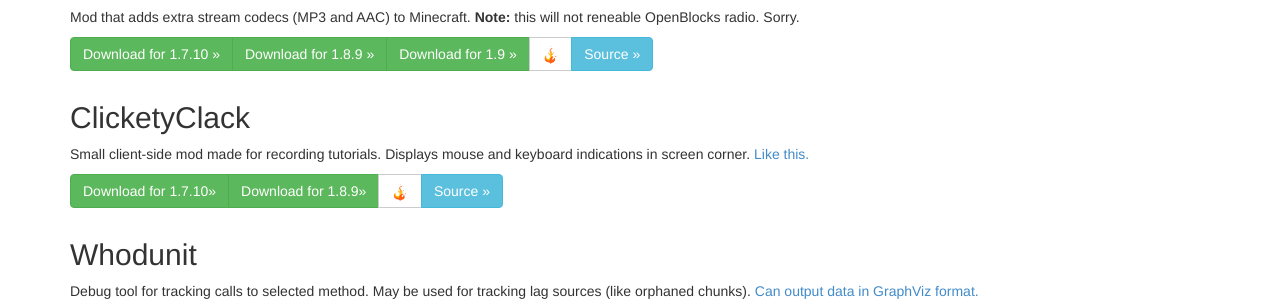
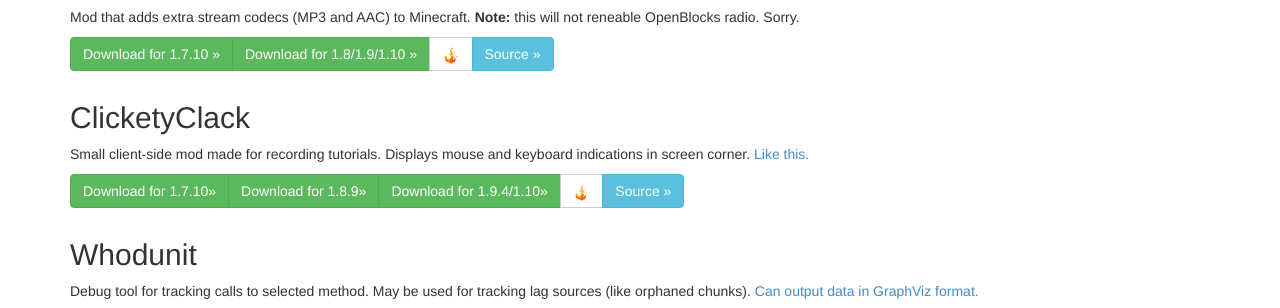
Before and after one commit to Jorch72/OpenModsInfo, a plain HTML site: page openmods.info/misc.html in a window 1280 px wide. Shown: the part 484-792 px from the top of the page. Drawn offline with nearby package versions, Linux system fonts and the light colour scheme.

Commit message:
Add NotEnoughCodecs and ClicketyClack releases

```diff
--- a/openmods.info/misc.html
+++ b/openmods.info/misc.html
@@ -50,8 +50,7 @@
                     <p>Mod that adds extra stream codecs (MP3 and AAC) to Minecraft. <strong>Note:</strong> this will not reneable OpenBlocks radio.<!-- It's dead, Jim --> Sorry.<!-- Abandon all hope --></p>
                     <p class="btn-group">
                         <a class="btn btn-success" href="downloads/NotEnoughCodecs-1.7.10-0.4.jar" role="button" data-tracking="not_enough_codecs:download:mc17">Download for 1.7.10 »</a>
-                        <a class="btn btn-success" href="downloads/NotEnoughCodecs-1.8.9-0.5.jar" role="button" data-tracking="not_enough_codecs:download:mc18">Download for 1.8.9 »</a>
-                        <a class="btn btn-success" href="downloads/NotEnoughCodecs-1.9-0.5.jar" role="button" data-tracking="not_enough_codecs:download:mc19">Download for 1.9 »</a>
+                        <a class="btn btn-success" href="downloads/NotEnoughCodecs-0.5.jar" role="button" data-tracking="not_enough_codecs:download:mc18">Download for 1.8/1.9/1.10 »</a>
                         <a class="btn btn-default" href="http://www.curse.com/mc-mods/minecraft/241058-notenoughcodecs" role="button" data-tracking="curse:jump:openmods"><img src="images/curse.png" style="height: 1.25em;" alt="Curse"/></a>
                         <a class="btn btn-info" href="https://github.com/OpenMods/NotEnoughCodecs" role="button" data-tracking="github:jump:openmods">Source »</a>
                     </p>
@@ -64,6 +63,7 @@
                     <p class="btn-group">
                         <a class="btn btn-success" href="downloads/ClicketyClack-1.7.10-0.4.jar" role="button" data-tracking="clickety_clack:download:mc17">Download for 1.7.10»</a>
                         <a class="btn btn-success" href="downloads/ClicketyClack-1.8.9-0.5.jar" role="button" data-tracking="clickety_clack:download:mc18">Download for 1.8.9»</a>
+                        <a class="btn btn-success" href="downloads/ClicketyClack-1.9.4-0.6.jar" role="button" data-tracking="clickety_clack:download:mc19">Download for 1.9.4/1.10»</a>
                         <a class="btn btn-default" href="http://www.curse.com/mc-mods/Minecraft/229844-clicketyclack" role="button" data-tracking="curse:jump:boq"><img src="images/curse.png" style="height: 1.25em;" alt="Curse"/></a>
                         <a class="btn btn-info" href="https://github.com/boq/ClicketyClack" role="button" data-tracking="github:jump:boq">Source »</a>
                     </p>
```
